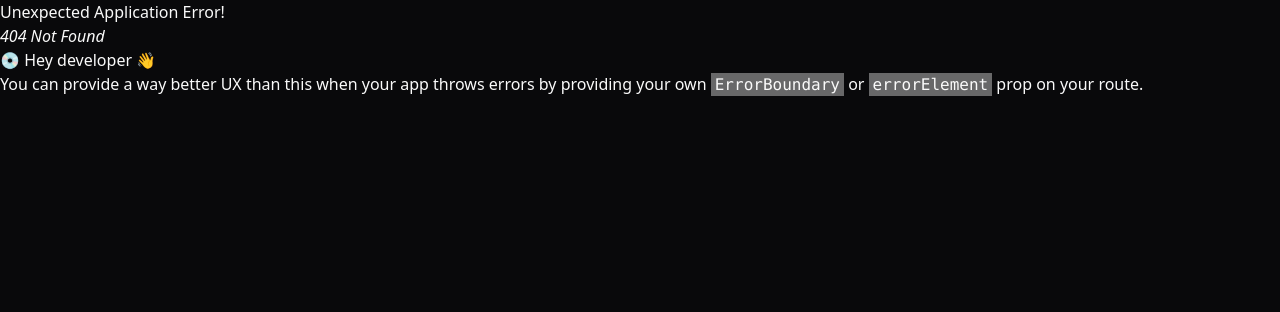
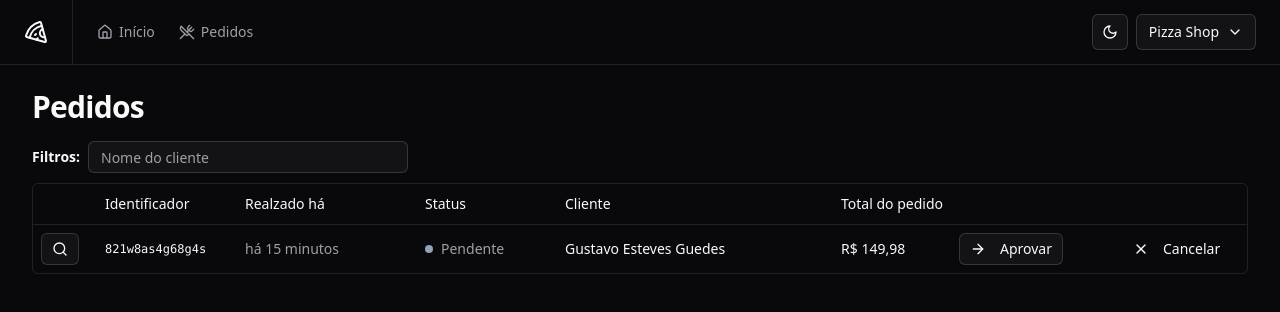
Before and after one commit to gustavoeguedes/pizzashop-web, a React (Vite) app: page /orders in a window 1280 px wide. Before the commit this address had no page. Shown: the top 312 px of the page. Built offline with nearby package versions, Linux system fonts and the light colour scheme.

Commit message:
feat: implement Orders page with table and filters; restore Dashboard component

```diff
--- /dev/null
+++ b/src/components/ui/table.tsx
@@ -0,0 +1,114 @@
+import * as React from "react"
+
+import { cn } from "@/lib/utils"
+
+function Table({ className, ...props }: React.ComponentProps<"table">) {
+  return (
+    <div
+      data-slot="table-container"
+      className="relative w-full overflow-x-auto"
+    >
+      <table
+        data-slot="table"
+        className={cn("w-full caption-bottom text-sm", className)}
+        {...props}
+      />
+    </div>
+  )
+}
+
+function TableHeader({ className, ...props }: React.ComponentProps<"thead">) {
+  return (
+    <thead
+      data-slot="table-header"
+      className={cn("[&_tr]:border-b", className)}
+      {...props}
+    />
+  )
+}
+
+function TableBody({ className, ...props }: React.ComponentProps<"tbody">) {
+  return (
+    <tbody
+      data-slot="table-body"
+      className={cn("[&_tr:last-child]:border-0", className)}
+      {...props}
+    />
+  )
+}
+
+function TableFooter({ className, ...props }: React.ComponentProps<"tfoot">) {
+  return (
+    <tfoot
+      data-slot="table-footer"
+      className={cn(
+        "bg-muted/50 border-t font-medium [&>tr]:last:border-b-0",
+        className
+      )}
+      {...props}
+    />
+  )
+}
+
+function TableRow({ className, ...props }: React.ComponentProps<"tr">) {
+  return (
+    <tr
+      data-slot="table-row"
+      className={cn(
+        "hover:bg-muted/50 data-[state=selected]:bg-muted border-b transition-colors",
+        className
+      )}
+      {...props}
+    />
+  )
+}
+
+function TableHead({ className, ...props }: React.ComponentProps<"th">) {
+  return (
+    <th
+      data-slot="table-head"
+      className={cn(
+        "text-foreground h-10 px-2 text-left align-middle font-medium whitespace-nowrap [&:has([role=checkbox])]:pr-0 [&>[role=checkbox]]:translate-y-[2px]",
+        className
+      )}
+      {...props}
+    />
+  )
+}
+
+function TableCell({ className, ...props }: React.ComponentProps<"td">) {
+  return (
+    <td
+      data-slot="table-cell"
+      className={cn(
+        "p-2 align-middle whitespace-nowrap [&:has([role=checkbox])]:pr-0 [&>[role=checkbox]]:translate-y-[2px]",
+        className
+      )}
+      {...props}
+    />
+  )
+}
+
+function TableCaption({
+  className,
+  ...props
+}: React.ComponentProps<"caption">) {
+  return (
+    <caption
+      data-slot="table-caption"
+      className={cn("text-muted-foreground mt-4 text-sm", className)}
+      {...props}
+    />
+  )
+}
+
+export {
+  Table,
+  TableHeader,
+  TableBody,
+  TableFooter,
+  TableHead,
+  TableRow,
+  TableCell,
+  TableCaption,
+}
--- /dev/null
+++ b/src/pages/app/orders/orders.tsx
@@ -0,0 +1,87 @@
+import { ArrowRight, Search, X } from 'lucide-react'
+import { Helmet } from 'react-helmet-async'
+
+import { Button } from '../../../components/ui/button'
+import { Input } from '../../../components/ui/input'
+import {
+  Table,
+  TableBody,
+  TableCell,
+  TableHead,
+  TableHeader,
+  TableRow,
+} from '../../../components/ui/table'
+
+export function Orders() {
+  return (
+    <>
+      <Helmet title="Pedidos" />
+      <div className="flex flex-col gap-4">
+        <h1 className="text-3xl font-bold tracking-tight">Pedidos</h1>
+      </div>
+      <div className="space-y-2.5">
+        <form className="flex items-center gap-2">
+          <span className="text-sm font-semibold">Filtros:</span>
+          <Input placeholder="Nome do cliente" className="h-8 w-[320px]" />
+        </form>
+
+        <div className="rounded-md border">
+          <Table>
+            <TableHeader>
+              <TableRow>
+                <TableHead className="w-[64px]"></TableHead>
+                <TableHead className="w-[140px]">Identificador</TableHead>
+                <TableHead className="w-[180px]">Realzado há</TableHead>
+                <TableHead className="w-[140px]">Status</TableHead>
+                <TableHead>Cliente</TableHead>
+                <TableHead className="w-[64px]">Total do pedido</TableHead>
+                <TableHead className="w-[164px]"></TableHead>
+                <TableHead className="w-[132px]"></TableHead>
+              </TableRow>
+            </TableHeader>
+            <TableBody>
+              <TableRow>
+                <TableCell>
+                  <Button variant="outline" size={'sm'}>
+                    <Search className="h-3 w-3" />
+                    <span className="sr-only">Detalhes do pedido</span>
+                  </Button>
+                </TableCell>
+                <TableCell className="font-mono text-xs font-medium">
+                  821w8as4g68g4s
+                </TableCell>
+                <TableCell className="text-muted-foreground">
+                  há 15 minutos
+                </TableCell>
+                <TableCell>
+                  <div className="flex items-center gap-2">
+                    <span className="h-2 w-2 rounded-full bg-slate-400"></span>
+                    <span className="text-muted-foreground font-medium">
+                      Pendente
+                    </span>
+                  </div>
+                </TableCell>
+                <TableCell className="font-medium">
+                  Gustavo Esteves Guedes
+                </TableCell>
+                <TableCell className="font-medium">R$ 149,98</TableCell>
+                <TableCell>
+                  <Button className="" size={'sm'} variant={'outline'}>
+                    <ArrowRight className="mr-2 h-3 w-3" />
+                    Aprovar
+                  </Button>
+                </TableCell>
+                <TableCell>
+                  <Button variant={'ghost'} size="sm">
+                    <X className="mr-2 h-3 w-3" />
+                    Cancelar
+                  </Button>
+                </TableCell>
+              </TableRow>
+            </TableBody>
+          </Table>
+        </div>
+      </div>
+    </>
+  )
+}
--- a/src/routes.tsx
+++ b/src/routes.tsx
@@ -3,6 +3,7 @@
 import { AppLayout } from './pages/_layouts/app'
 import { AuthLayout } from './pages/_layouts/auth'
 import { Dashboard } from './pages/app/dashboard'
+import { Orders } from './pages/app/orders/orders'
 import { SignIn } from './pages/auth/sign-in'
 import { SignUp } from './pages/auth/sign-up'
 
@@ -13,7 +14,10 @@
   {
     path: '/',
     element: <AppLayout />,
-    children: [{ path: '/', element: <Dashboard /> }],
+    children: [
+      { path: '/', element: <Dashboard /> },
+      { path: '/orders', element: <Orders /> },
+    ],
   },
 
   {
```
Also changed, not shown: src/pages/app/dashboard.tsx (renamed from src/pages/app/dashboard/index.tsx).
